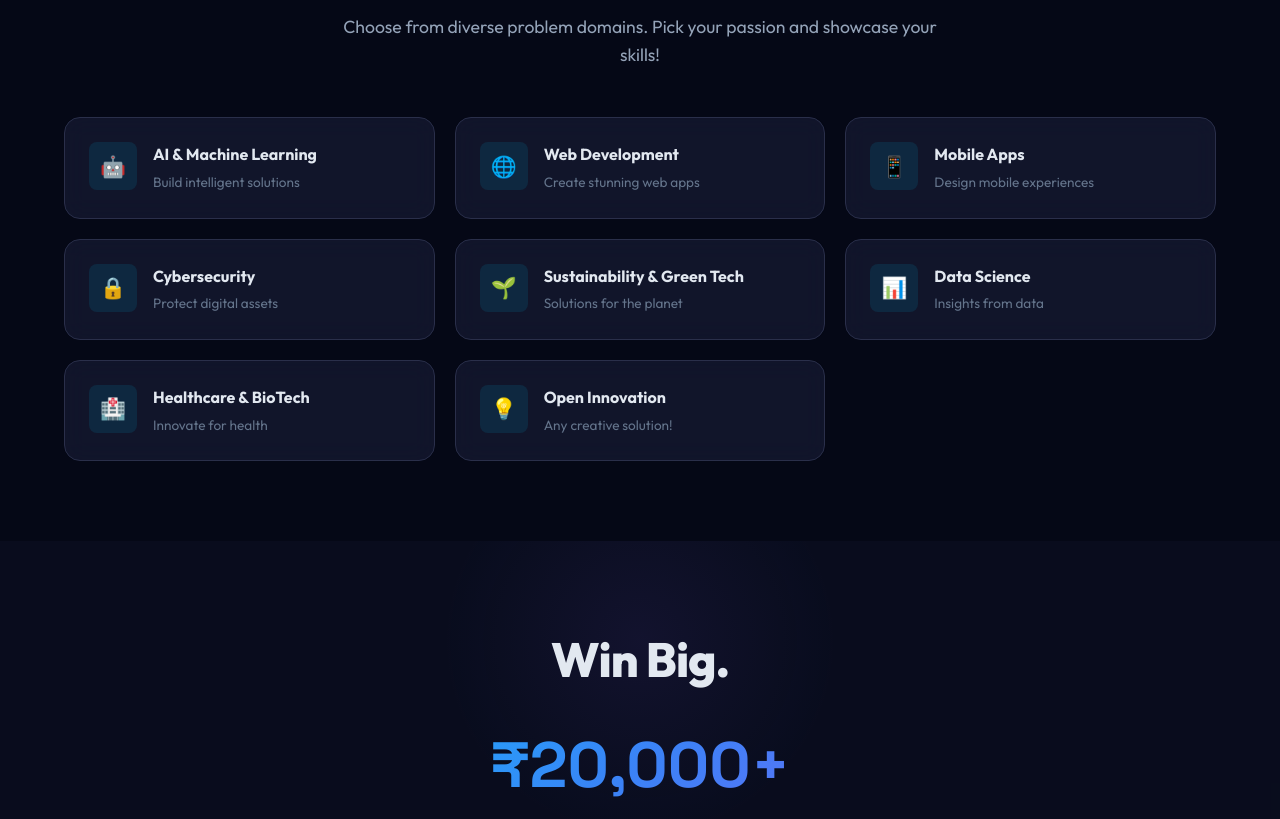
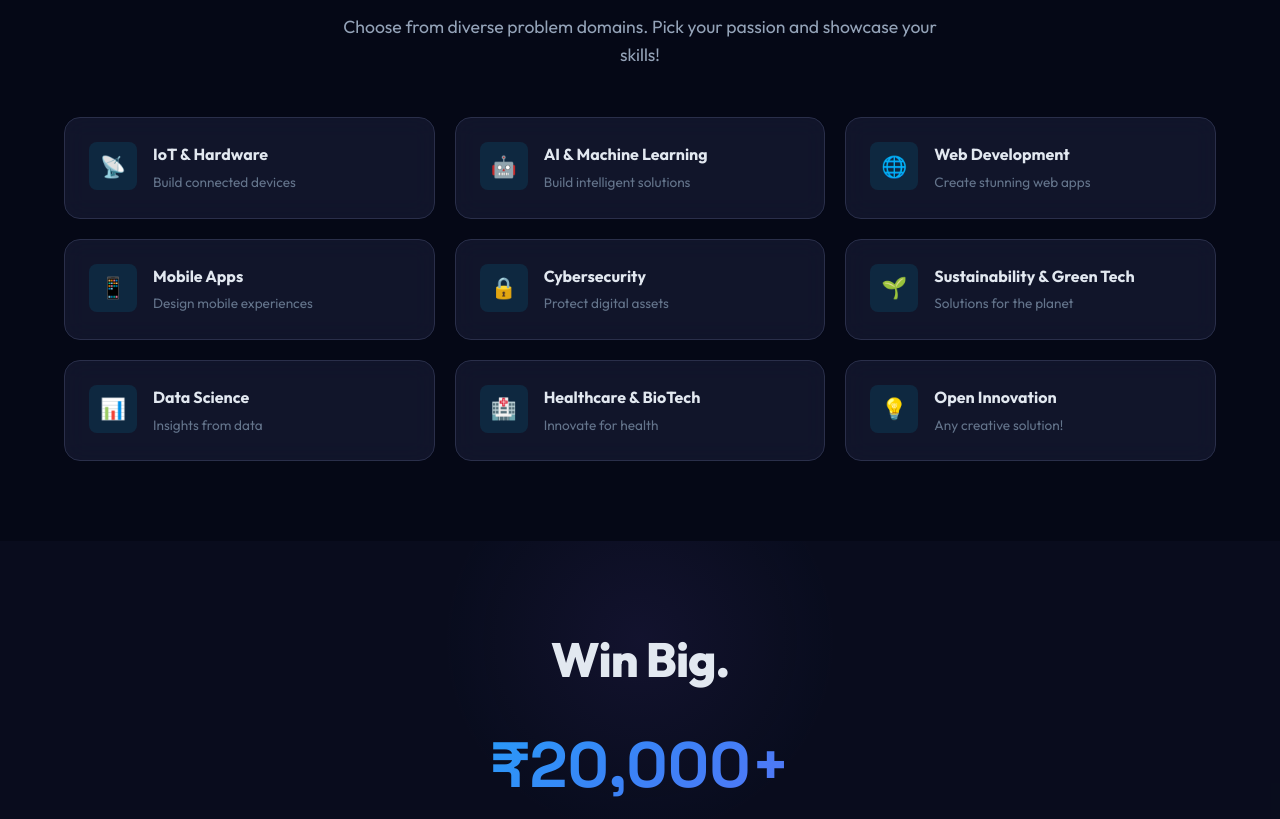
Before and after one commit to Vijayhrithikk/scope-2k26, a website: page public/index.html in a window 1280 px wide. Shown: the part 3028-3847 px from the top of the page. Drawn offline with Linux system fonts and the light colour scheme.

Commit message:
fix: Update coordinator and add IoT track

```diff
--- a/public/index.html
+++ b/public/index.html
@@ -942,6 +942,13 @@
                     skills!</p>
                 <div class="tracks-grid">
                     <div class="glass-card track-card reveal">
+                        <div class="track-icon">📡</div>
+                        <div>
+                            <h3>IoT & Hardware</h3>
+                            <p>Build connected devices</p>
+                        </div>
+                    </div>
+                    <div class="glass-card track-card reveal">
                         <div class="track-icon">🤖</div>
                         <div>
                             <h3>AI & Machine Learning</h3>
@@ -1053,7 +1060,7 @@
                         <p>
                             <strong>Dr. G. Sridevi</strong><br>
                             Head of Department<br><br>
-                            <strong>P. Anusha</strong><br>
+                            <strong>Dr. PVS Anusha</strong><br>
                             Faculty Coordinator
                         </p>
                     </div>
```
